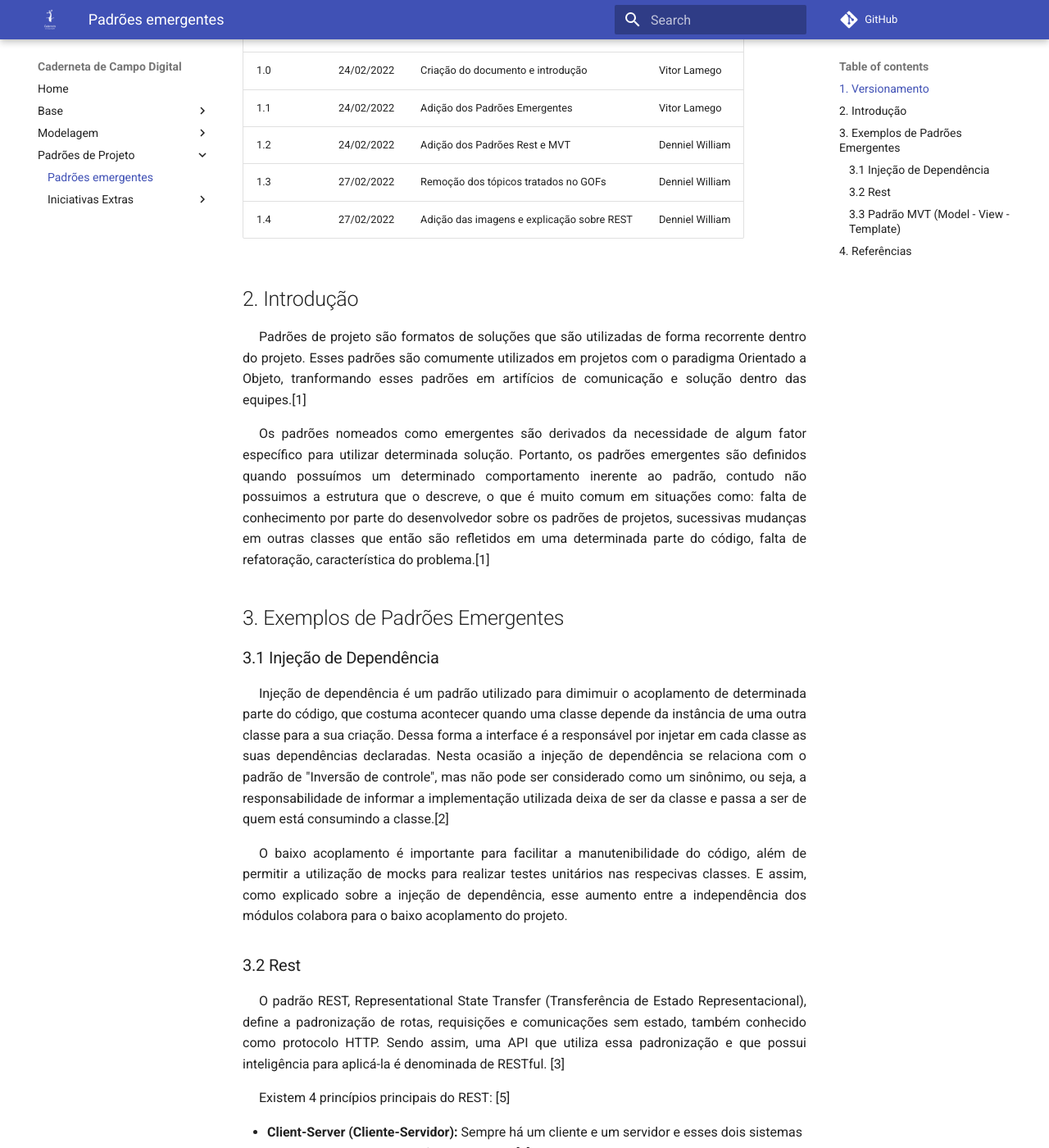
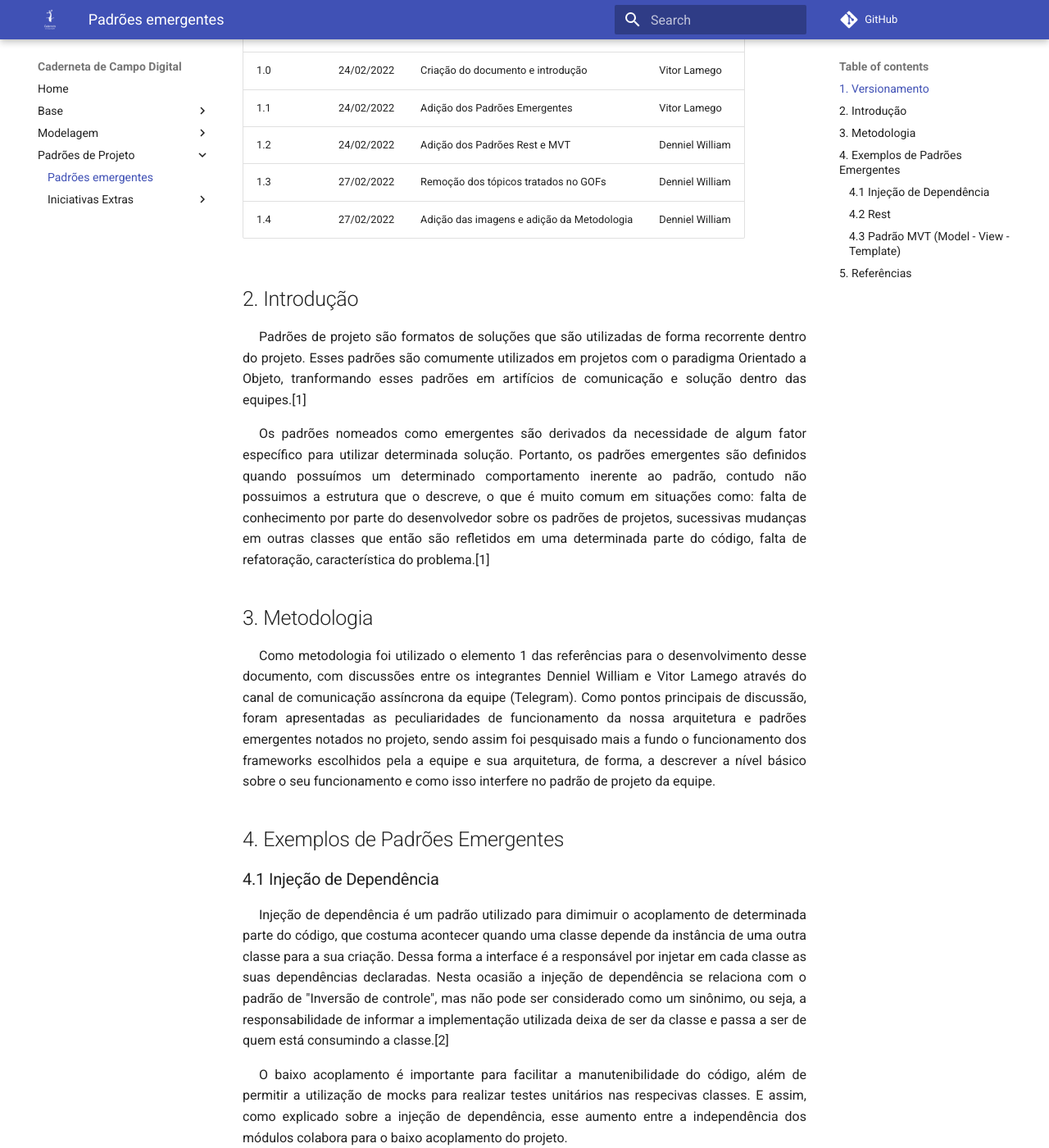
Before and after one commit to UnBArqDsw2021-2/2021.2_G4_CadernetaDeCampoDigital_docs, an MkDocs documentation site: the page built from docs/padroes_projetos/padroes_emergentes.md, in a window 1280 px wide and 1400 px high, scrolled down 213 px. Shown: the whole window at 82% size. Built offline with MkDocs 1.6.1 and Material for MkDocs 9.7.7, drawn with Linux system fonts in a browser that asks for light colours; comment, search, counter and statistics services are not loaded; some of the changed text lies outside the part shown.

Commit message:
#92 Adicionando a metodologia do documento

```diff
--- a/docs/padroes_projetos/padroes_emergentes.md
+++ b/docs/padroes_projetos/padroes_emergentes.md
@@ -8,7 +8,7 @@
 | 1.1    | 24/02/2022 | Adição dos Padrões Emergentes                     | Vitor Lamego |
 | 1.2    | 24/02/2022 | Adição dos Padrões Rest e MVT                     | Denniel William |
 | 1.3    | 27/02/2022 | Remoção dos tópicos tratados no GOFs              | Denniel William |
-| 1.4    | 27/02/2022 | Adição das imagens e explicação sobre REST        | Denniel William |
+| 1.4    | 27/02/2022 | Adição das imagens e adição da Metodologia       | Denniel William |
 
 
 
@@ -18,16 +18,20 @@
 
 <p align="justify" style="text-indent: 20px">Os padrões nomeados como emergentes são derivados da necessidade de algum fator específico para utilizar determinada solução. Portanto, os padrões emergentes são definidos quando possuímos um determinado comportamento inerente ao padrão, contudo não possuimos a estrutura que o descreve, o que é muito comum em situações como: falta de conhecimento por parte do desenvolvedor sobre os padrões de projetos, sucessivas mudanças em outras classes que então são refletidos em uma determinada parte do código, falta de refatoração, característica do problema.[1]</p>
 
+## 3. Metodologia
 
-## 3. Exemplos de Padrões Emergentes
+<p align="justify" style="text-indent: 20px">Como metodologia foi utilizado o elemento 1 das referências para o desenvolvimento desse documento, com discussões entre os integrantes Denniel William e Vitor Lamego através do canal de comunicação assíncrona da equipe (Telegram). Como pontos principais de discussão, foram apresentadas as peculiaridades de funcionamento da nossa arquitetura e padrões emergentes notados no projeto, sendo assim foi pesquisado mais a fundo o funcionamento dos frameworks escolhidos pela a equipe e sua arquitetura, de forma, a descrever a nível básico sobre o seu funcionamento e como isso interfere no padrão de projeto da equipe.</p>
 
-### 3.1 Injeção de Dependência
+
+## 4. Exemplos de Padrões Emergentes
+
+### 4.1 Injeção de Dependência
 
 <p align="justify" style="text-indent: 20px">Injeção de dependência é um padrão utilizado para dimimuir o acoplamento de determinada parte do código, que costuma acontecer quando uma classe depende da instância de uma outra classe para a sua criação. Dessa forma a interface é a responsável por injetar em cada classe as suas dependências declaradas. Nesta ocasião a injeção de dependência se relaciona com o padrão de "Inversão de controle", mas não pode ser considerado como um sinônimo, ou seja, a responsabilidade de informar a implementação utilizada deixa de ser da classe e passa a ser de quem está consumindo a classe.[2]</p>
 
 <p align="justify" style="text-indent: 20px">O baixo acoplamento é importante para facilitar a manutenibilidade do código, além de permitir a utilização de mocks para realizar testes unitários nas respecivas classes. E assim, como explicado sobre a injeção de dependência, esse aumento entre a independência dos módulos colabora para o baixo acoplamento do projeto.</p>
 
-### 3.2 Rest
+### 4.2 Rest
 
 <p align="justify" style="text-indent: 20px">O padrão REST, Representational State Transfer (Transferência de Estado Representacional), define a padronização de rotas, requisições e comunicações sem estado, também conhecido como protocolo HTTP. Sendo assim, uma API que utiliza essa padronização e que possui inteligência para aplicá-la é denominada de RESTful. [3]</p>
 
@@ -43,7 +47,7 @@
 <h6 align = "center">Fonte: https://www.astera.com/pt/tipo/blog/definição-de-api/</h6>
 
 
-### 3.3 Padrão MVT (Model - View - Template)
+### 4.3 Padrão MVT (Model - View - Template)
 
 <p align="justify" style="text-indent: 20px">Um dos padrões também que serão seguidos, será o MVT, em decorrência da utilização do framework Django, definido pela equipe para o back-end.</p>
 <p align="justify" style="text-indent: 20px">O padrão MVT se baseia na distribuição de Model, View e Template: A model atua como a interface de dados, ela é a estrutura lógica por trás do aplicativo e é representado pelo banco de dados do projeto; A view é usada para executar as regras de negócios, interação com o modelo para transporte de dados e renderização do template; O template é a camada de apresentação, e é responsável pela parte da interface do usuário.[4]</p>
@@ -52,7 +56,7 @@
 <h6 align = "center">Figura 2: Padrão MVT</h6>
 <h6 align = "center">Fonte: https://www.treinaweb.com.br/blog/entendendo-o-mtv-do-django</h6>
 
-## 4. Referências
+## 5. Referências
 
 > [1] JOB, Ricardo de Sousa. Uma abordagem para detecção de padrões emergentes. 2014. 92f. (Dissertação de Mestrado em Ciência da Computação) Programa de Pós-graduação em Ciência da Computação, Centro de Engenharia Elétrica e Informática, Universidade Federal de Campina Grande - Paraiba - Brasil, 2014.
 
```
